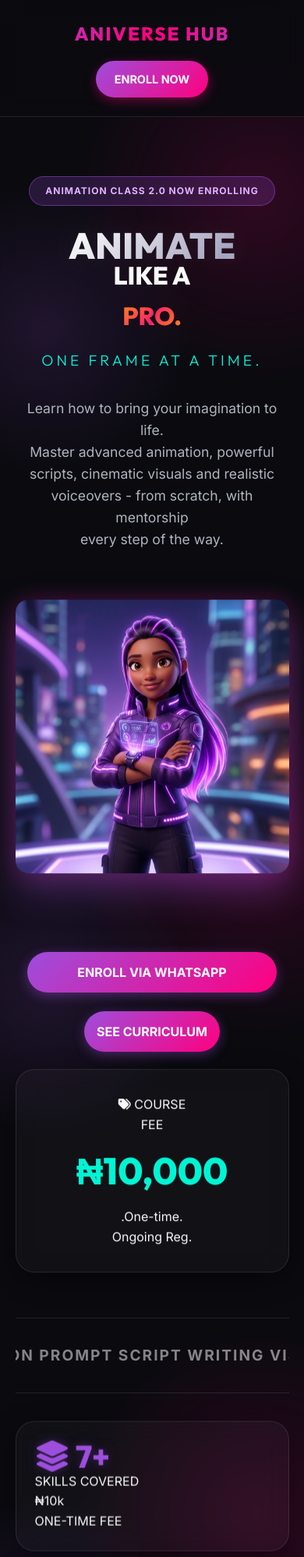
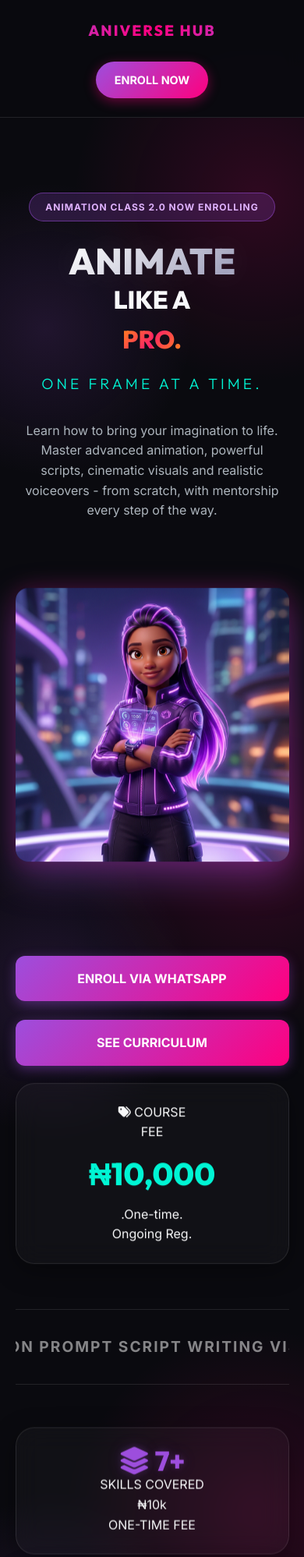
Before and after one commit to Nemmy-11/Aniverse-Hub, a plain HTML site: page index.html in a window 390 px wide. Shown: the top 1997 px of the page at 78% size. Drawn offline with Linux system fonts and the light colour scheme.

Commit message:
Refine mobile responsive layout in style.css

```diff
--- a/style/style.css
+++ b/style/style.css
@@ -533,14 +533,22 @@ section {
 /* Responsive tweaks */
 @media (max-width: 768px) {
     /* Layout & Alignment */
-    section { padding: 12% 5%; }
-    .header { padding-top: 80px; text-align: center; flex-direction: column; gap: 2rem; }
-    .header-content { display: flex; flex-direction: column; align-items: center; }
-    .header-image img { max-width: 100%; border-radius: 16px; }
-    .nav { padding: 1.5rem 5%; flex-direction: column; gap: 1rem; text-align: center; }
-    .fee { justify-content: center; text-align: center; gap: 1.5rem; flex-direction: column; }
-    .course-fee { width: 100%; min-width: unset; }
+    section { padding: 15% 5%; }
+    .header { padding-top: 100px; text-align: center; flex-direction: column; gap: 2.5rem; }
+    .header-content { display: flex; flex-direction: column; align-items: center; text-align: center; }
+    .learn-how p { font-size: 1rem; text-align: center; margin-bottom: 2rem; }
+    .header-image img { max-width: 100%; width: 90vw; border-radius: 16px; margin-top: 1rem; }
+
+    .nav { padding: 1.5rem 5%; flex-direction: column; gap: 1.5rem; text-align: center; background: rgba(10, 10, 15, 0.95); }
+    .aniverse-logo p { font-size: 1.2rem; }
+
+    .fee { justify-content: center; text-align: center; gap: 1.5rem; flex-direction: column; padding: 10% 5%; }
+    .course-fee { width: 100%; min-width: unset; padding: 1.5rem; }
+    .course-fee p:nth-child(2) { font-size: 2.5rem; }
+
     .what-header-flex { flex-direction: column; text-align: center; gap: 2rem; }
+    .what-image img { width: 80%; max-width: 250px; }
+
     .details { flex-direction: column; gap: 1.5rem; width: 100%; }
 
     /* Grids to single column */
@@ -553,19 +561,23 @@ section {
     /* Padding adjustments for cards */
     .detailed-list > div, .step1, .certificate, .skills-covered, .deatails2 {
         padding: 1.5rem;
+        text-align: center;
     }
 
     /* Typography scaling */
-    .animate p { font-size: clamp(2.5rem, 12vw, 3.5rem); }
+    .animate p { font-size: clamp(2.5rem, 12vw, 3.5rem); margin-bottom: 0; }
     .like p, .pro p { font-size: 2rem; }
     .animation-class p { font-size: 0.75rem; margin-bottom: 1.5rem; }
-    .the-curriculum2, .the-process p:nth-child(2), .everything p:nth-child(1) { font-size: 2rem; }
-    .skills-covered p:nth-child(1), .deatails2 p:nth-child(1) { font-size: 2.5rem; }
+    .the-curriculum2, .the-process p:nth-child(2), .everything p:nth-child(1) { font-size: 1.8rem; }
+    .skills-covered p:nth-child(1), .deatails2 p:nth-child(1) { font-size: 2.2rem; }
     .footer p:first-child { font-size: 2rem; }
     .advanced, .register, .cert { font-size: 1.1rem; }
     .more-details, .step1 p:last-child, .earn { font-size: 0.9rem; }
 
     /* Buttons */
-    button { width: 100%; max-width: 320px; padding: 1rem; }
-    .enroll, .curriculum { width: 100%; display: flex; justify-content: center; }
+    button { width: 100%; max-width: 100%; padding: 1.2rem; border-radius: 12px; }
+    .enroll, .curriculum { width: 100%; display: block; }
+
+    /* Fix horizontal overflow */
+    body, html { overflow-x: hidden; width: 100%; }
 }
```
